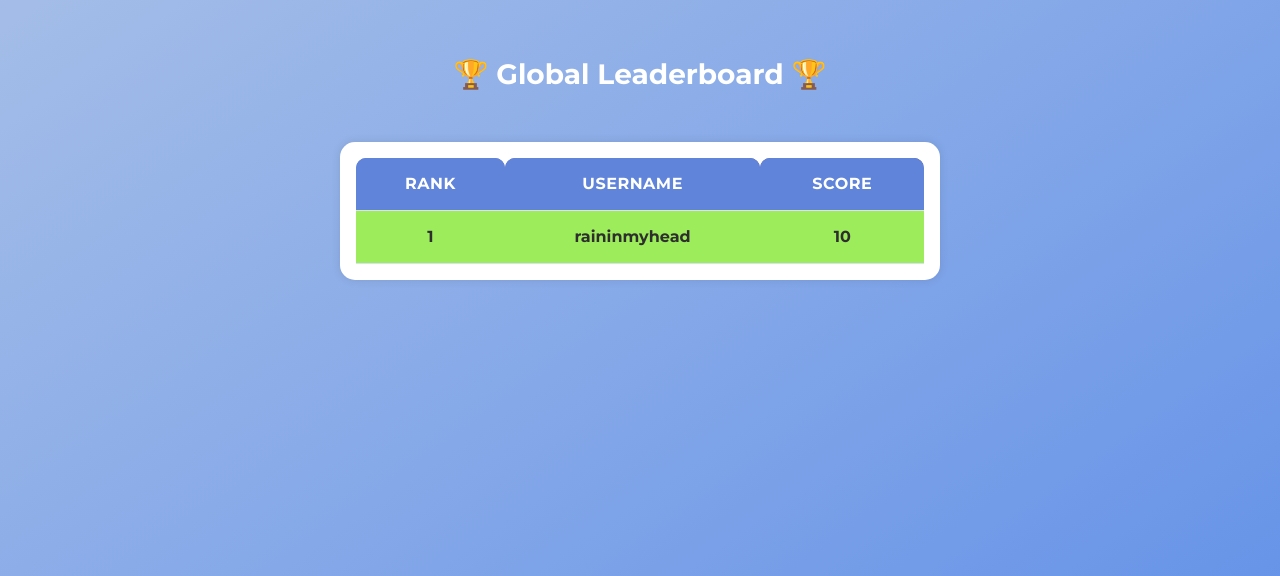
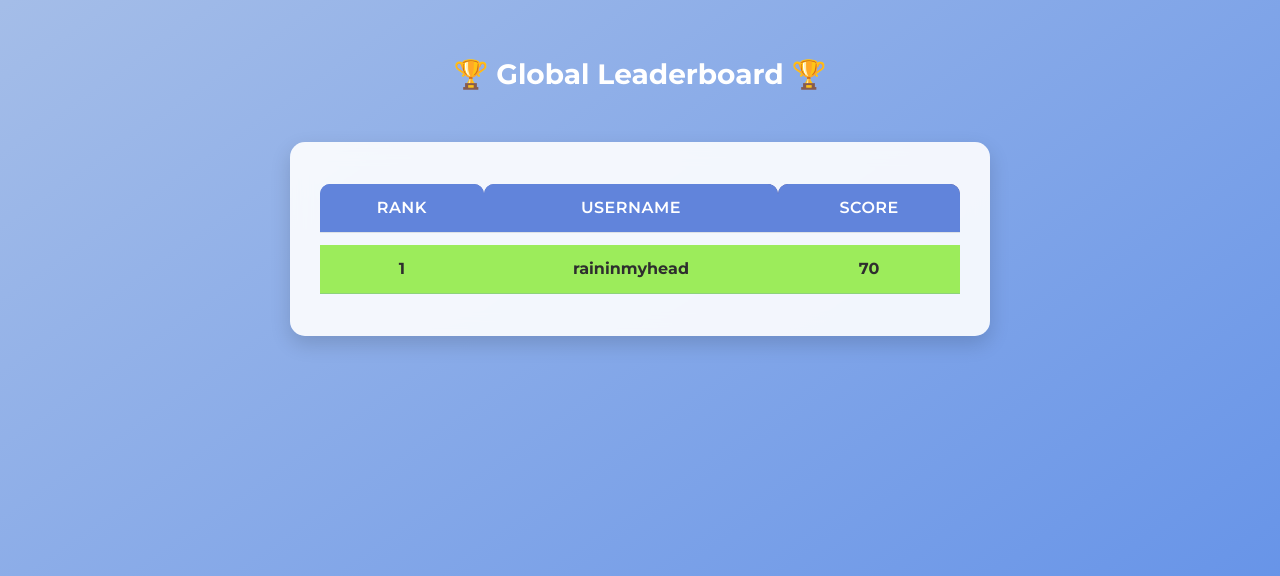
Before and after one commit to callhersalsa/quiz-website, a Flask app: page /leaderboard in a window 1280 px wide. Shown: the part 66-642 px from the top of the page. Run offline with Flask 2, Linux system fonts and the light colour scheme; data comes from the database, SQL or seed files in the repository; both versions use the stored data as it was before the commit.

Commit message:
Upload files that haven't been pushed yet

```diff
--- a/app.py
+++ b/app.py
@@ -20,7 +20,7 @@
 from collections import Counter
 from data.weather_codes import wc_map
 from data.weather_icons import icon_for
-
+from datetime import datetime
 
 import requests
 import os
@@ -32,7 +32,7 @@
     app = Flask(__name__, template_folder="templates", static_folder="static")
     # SECRET_KEY for WTForms CSRF and session security. Replace in production with a secure env var.
     app.config["SECRET_KEY"] = os.environ.get("LEETQUIZ_SECRET", "dev-secret-key-change-me")
-    app.config["SQLALCHEMY_DATABASE_URI"] = "sqlite:///" + os.path.join(BASE_DIR, "myquizai.db")
+    app.config["SQLALCHEMY_DATABASE_URI"] = "sqlite:///" + os.path.join(BASE_DIR, "leetquiz.db")
     app.config["SQLALCHEMY_TRACK_MODIFICATIONS"] = False
 
     db.init_app(app)
@@ -146,22 +146,22 @@
                 flash("Failed to fetch weather data. Please try again.", "danger")
         return render_template("home.html",weather=weather, today=weather["days"][0] if weather else None)
 
-    # User Registration
     @app.route("/register", methods=["GET", "POST"])
     def register():
         form = RegisterForm()
         if form.validate_on_submit():
             username = form.username.data.strip().lower()
             existing = User.query.filter_by(username=username).first()
+
             if existing:
-                flash("Username already taken. Choose another.", "warning")
-                return redirect(url_for("register"))
+                form.username.errors.append("✖ Username already taken. Please choose another.")
+                return render_template("register.html", form=form)
 
             user = User(name=form.name.data.strip(), username=username)
             user.set_password(form.password.data)
             db.session.add(user)
             db.session.commit()
-            flash("Account created! Please log in.", "success")
+            flash("✔ Account created! Please log in.", "success")
             return redirect(url_for("login"))
 
         return render_template("register.html", form=form)
@@ -173,15 +173,22 @@
         if form.validate_on_submit():
             username = form.username.data.strip().lower()
             user = User.query.filter_by(username=username).first()
-            if user and user.check_password(form.password.data):
-                session.clear()
-                session["username"] = user.username
-                session["user_id"] = user.id
-                session["answered_count"] = session.get("answered_count", 0)
-                flash("Logged in successfully.", "success")
-                return redirect(url_for("home"))
 
-            flash("Invalid username or password.", "danger")
+            if not user:
+                form.username.errors.append("✖ Username not found.")
+            elif not user.check_password(form.password.data):
+                form.password.errors.append("✖ Incorrect password.")
+
+            if form.username.errors or form.password.errors:
+                return render_template("login.html", form=form)
+
+            # Successful login
+            session.clear()
+            session["username"] = user.username
+            session["user_id"] = user.id
+            session["answered_count"] = session.get("answered_count", 0)
+            flash("✔ Logged in successfully.", "success")
+            return redirect(url_for("home"))
 
         return render_template("login.html", form=form)
 
--- a/static/css/style.css
+++ b/static/css/style.css
@@ -164,8 +164,8 @@
 /* === Quiz Container & Leaderboard === */
 .quiz-container,
 .leaderboard-box {
-    background: rgba(255, 255, 255, 0.9); /* slightly transparent glass */
-    backdrop-filter: blur(12px); /* subtle frosted effect */
+    background: rgba(255, 255, 255, 0.9); /* glass effect */
+    backdrop-filter: blur(12px);
     border-radius: 18px;
     box-shadow: 0 10px 25px rgba(0, 0, 0, 0.12);
     margin: 50px auto;
@@ -182,7 +182,7 @@
     box-shadow: 0 14px 35px rgba(0, 0, 0, 0.18);
 }
 
-/* Quiz Header & Text */
+/* === Quiz Text & Header === */
 .quiz-header,
 .quiz-container p,
 .quiz-container h5 {
@@ -193,7 +193,7 @@
 
 .quiz-header {
     font-weight: 700;
-    font-size: 2.0rem;
+    font-size: 2rem;
     color: #4a3570;
     margin-bottom: 20px;
 }
@@ -248,51 +248,52 @@
 
 /* === Leaderboard === */
 .leaderboard-box {
-    background: rgba(255, 255, 255, 0.9);
-    backdrop-filter: blur(10px);
+    max-width: 700px;
+    padding: 30px;
+    text-align: center;
+    backdrop-filter: blur(10px); /* slightly less blur than quiz */
     border-radius: 15px;
     box-shadow: 0 8px 20px rgba(0, 0, 0, 0.15);
-    margin: 50px auto;
-    padding: 30px;
-    max-width: 700px;
-    text-align: center;
-    animation: fadeInUp 0.6s ease;
 }
 
-/* Header cells */
+.leaderboard-box table {
+    width: 100%;
+    border-collapse: separate;
+    border-spacing: 0 12px; /* space between rows */
+}
+
+.leaderboard-box th,
+.leaderboard-box td {
+    padding: 12px 16px;
+    font-weight: 600;
+    transition: 0.3s ease;
+}
+
 .leaderboard-box th {
     background-color: #6184DB;
     color: #fff;
-    font-weight: 700;
     text-transform: uppercase;
     letter-spacing: 0.5px;
-    padding: 14px 20px;
     border-radius: 10px 10px 0 0;
 }
 
-/* Table body cells */
 .leaderboard-box td {
+    background-color: rgba(97, 132, 219, 0.08);
     color: #533A71;
-    font-weight: 600;
-    padding: 14px 20px;
-    background-color: rgba(97, 132, 219, 0.08);
     border-bottom: 1px solid rgba(97, 132, 219, 0.25);
-    transition: 0.3s ease;
 }
 
-/* Hover effect */
 .leaderboard-box tr:hover td {
     background-color: rgba(97, 132, 219, 0.2);
 }
 
-/* Top rank highlight */
 .leaderboard-box tr:first-child td {
     background-color: #9CEC5B;
     color: #2e2e2e;
     font-weight: 700;
 }
 
-/* == Animation for smooth load == */
+/* === Animation for smooth load == */
 @keyframes fadeInUp {
     from {
         opacity: 0;
--- a/templates/base.html
+++ b/templates/base.html
@@ -51,12 +51,10 @@
 
     <!-- Footer -->
     <footer class="text-center py-3 gradient-bg">
-        <p class="mb-0">© 2025 LeetQuiz | Designed & Developed by
-          <a href="https://www.linkedin.com/in/salsabilasyahirah/" target="_blank" style="text-decoration: none; color: inherit;">
-            <strong>Salsabila Syahirah
-            </strong>
-          </a>
-        </p>
+        © 2025 LeetQuiz | Designed & Developed by
+        <a href="https://www.linkedin.com/in/salsabilasyahirah" target="_blank" style="text-decoration: none; color: inherit;">
+            <strong>Salsabila Syahirah</strong>
+        </a>
     </footer>
 
     <script src="https://cdn.jsdelivr.net/npm/bootstrap@5.3.3/dist/js/bootstrap.bundle.min.js"></script>
--- a/templates/home.html
+++ b/templates/home.html
@@ -22,7 +22,6 @@
     {% if weather %}
     <!-- Weather results -->
     <div class="weather-container bg-white rounded-4 p-4 shadow">
-        <h2 class="text-center mb-4">{{ weather.city }}</h2>
 
     <!-- Today (Detailed Section) -->
     {% set today = weather.days[0] %}
--- a/templates/leaderboard.html
+++ b/templates/leaderboard.html
@@ -2,8 +2,9 @@
 {% block content %}
 <h3 class="text-center fw-bold mb-4">🏆 Global Leaderboard 🏆</h3>
 
-<div class="table-responsive mx-auto leaderboard-box p-3 shadow-sm" style="max-width:600px; border-radius:15px; background:#fff;">
-    <table class="table table-hover text-center mb-0" style="color:#533A71;">
+<div class="leaderboard-box">
+  <div class="table-responsive">
+    <table class="table table-hover text-center mb-0">
         <thead class="gradient-bg text-white rounded-top">
             <tr>
                 <th>Rank</th>
@@ -22,4 +23,5 @@
         </tbody>
     </table>
 </div>
+</div>
 {% endblock %}
```
Also changed, not shown: forms.py (+34 -6 lines), templates/login.html (+8 -1 lines), templates/register.html (+20 -2 lines), instance/quiz_app.db (deleted), leetquiz.db, myquizai.db (deleted). Lines whose indentation alone changed are shown as unchanged.
